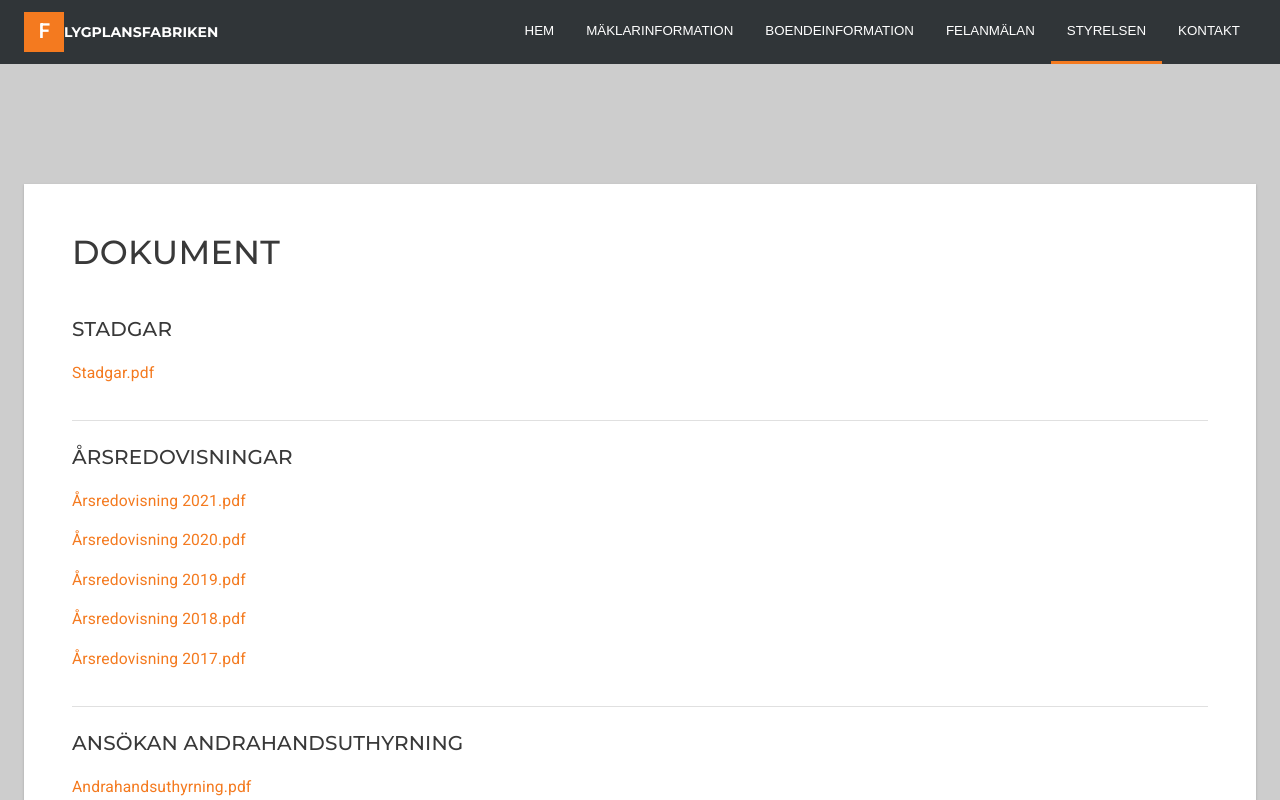
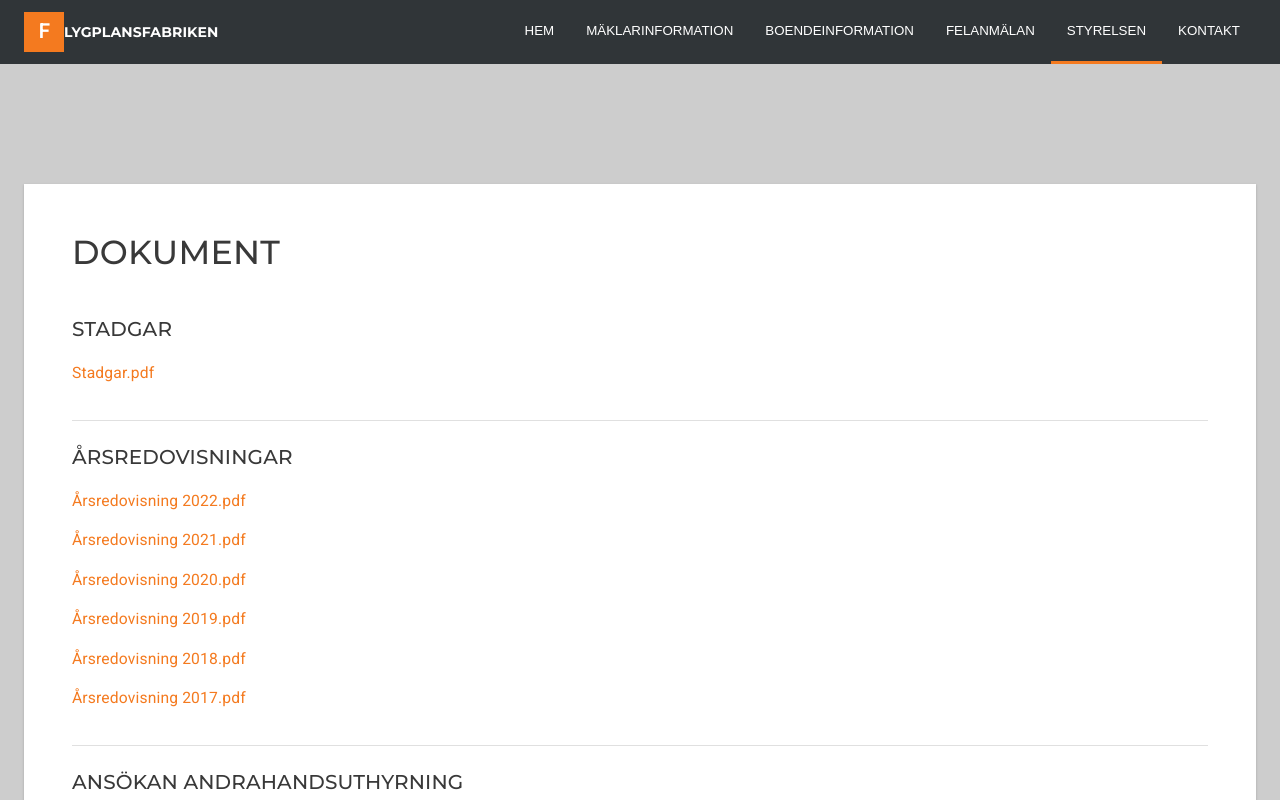
Before and after one commit to RasmusFredrikson/flygplansfabriken, a React app: page /#/styrelsen/document in a window 1280 px wide. Shown: the top 800 px of the page. Built offline with nearby package versions, Linux system fonts and the light colour scheme.

Commit message:
add årsredovisning2022

```diff
--- a/src/pages/tenant/dokument.tsx
+++ b/src/pages/tenant/dokument.tsx
@@ -1,4 +1,14 @@
+import { Box, Link } from "@material-ui/core";
 import React from "react";
+import ar2017 from "../../assets/2016-2017.pdf";
+import ar2018 from "../../assets/2017-2018.pdf";
+import ar2019 from "../../assets/2019.pdf";
+import ar2020 from "../../assets/2020.pdf";
+import ar2021 from "../../assets/2021.pdf";
+import ar2022 from "../../assets/2022.pdf";
+import andrahand from "../../assets/andrahand.pdf";
+import bostadsandring from "../../assets/bostadsandring.pdf";
+import stadgar2019 from "../../assets/stadgar2019.pdf";
 import {
     Heading,
     Hr,
@@ -6,15 +16,6 @@ import {
     Paragraph,
     SubHeading,
 } from "../page-container";
-import { Box, Link } from "@material-ui/core";
-import stadgar2019 from "../../assets/stadgar2019.pdf";
-import ar2021 from "../../assets/2021.pdf";
-import ar2020 from "../../assets/2020.pdf";
-import ar2019 from "../../assets/2019.pdf";
-import ar2018 from "../../assets/2017-2018.pdf";
-import ar2017 from "../../assets/2016-2017.pdf";
-import andrahand from "../../assets/andrahand.pdf";
-import bostadsandring from "../../assets/bostadsandring.pdf";
 
 export const Dokument = () => {
     return (
@@ -32,6 +33,10 @@ export const Dokument = () => {
             <Hr />
 
             <SubHeading>Årsredovisningar</SubHeading>
+
+            <Paragraph>
+                <Link href={ar2022}>Årsredovisning 2022.pdf</Link>
+            </Paragraph>
 
             <Paragraph>
                 <Link href={ar2021}>Årsredovisning 2021.pdf</Link>
```
Also changed, not shown: 2 other files (tests, documents, lock files or other folders).
